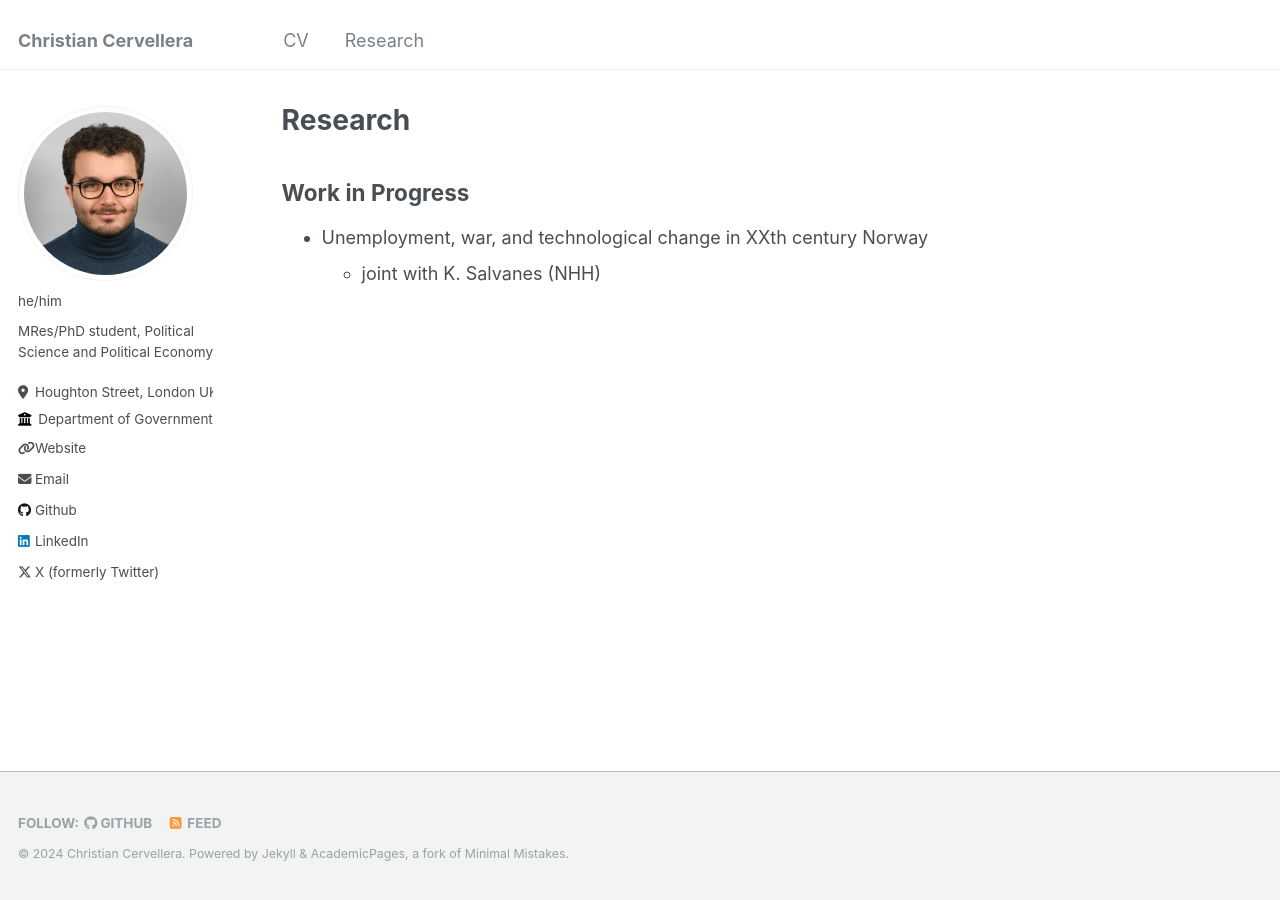
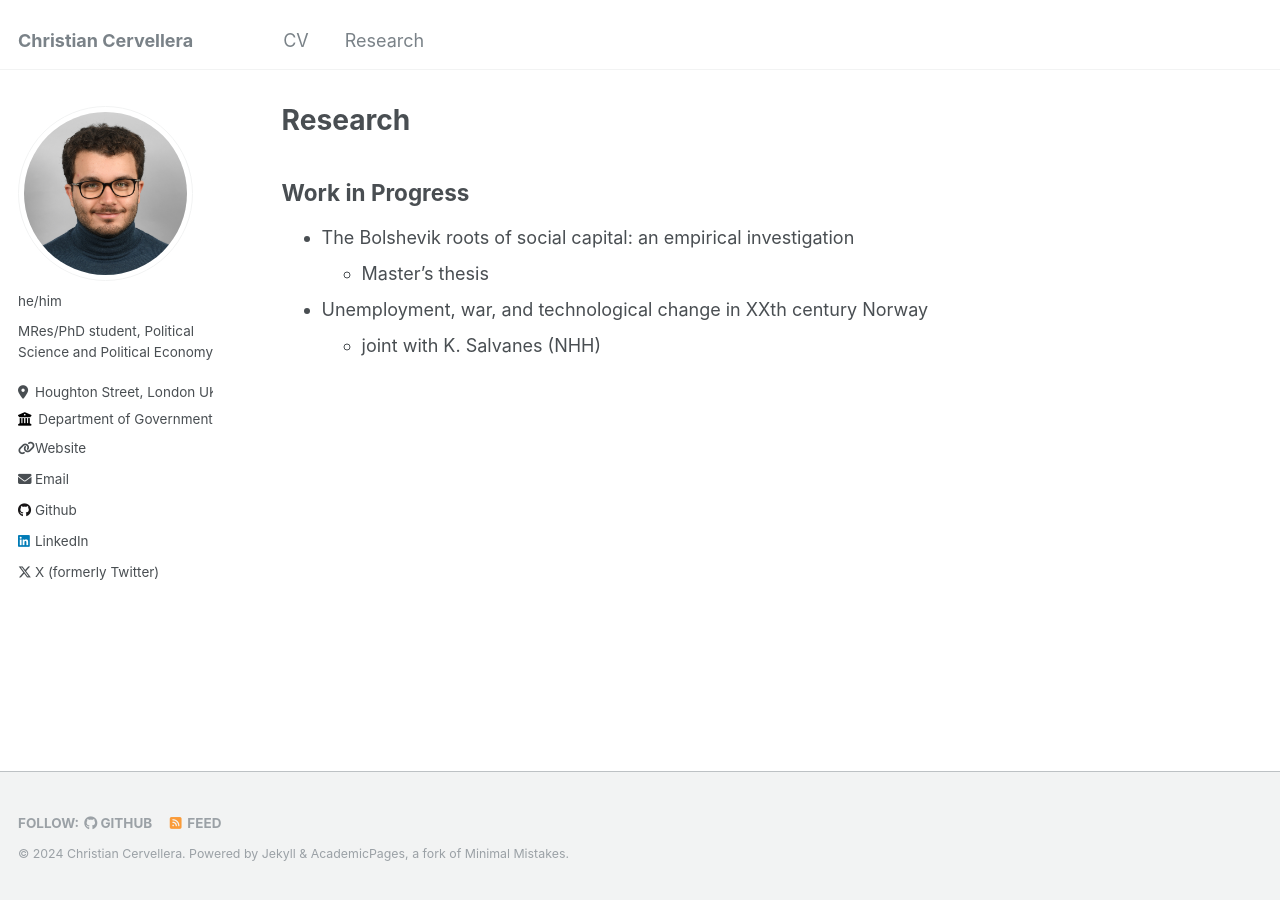
Before and after one commit to ritwika-das/ritwika-das.github.io, a Jekyll site: the page built from _pages/publications.md, in a window 1280 px wide. Built offline with Jekyll 4.4.1, drawn with Linux system fonts in a browser that asks for light colours.

Commit message:
Update publications.md

```diff
--- a/_pages/publications.md
+++ b/_pages/publications.md
@@ -8,5 +8,8 @@ author_profile: true
 Work in Progress
 ------
 
+* The Bolshevik roots of social capital: an empirical investigation
+  * Master's thesis
+
 * Unemployment, war, and technological change in XXth century Norway
   * joint with K. Salvanes (NHH)
```
